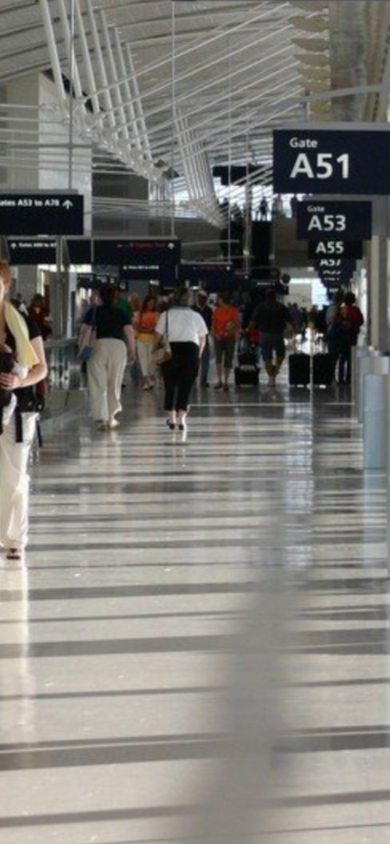
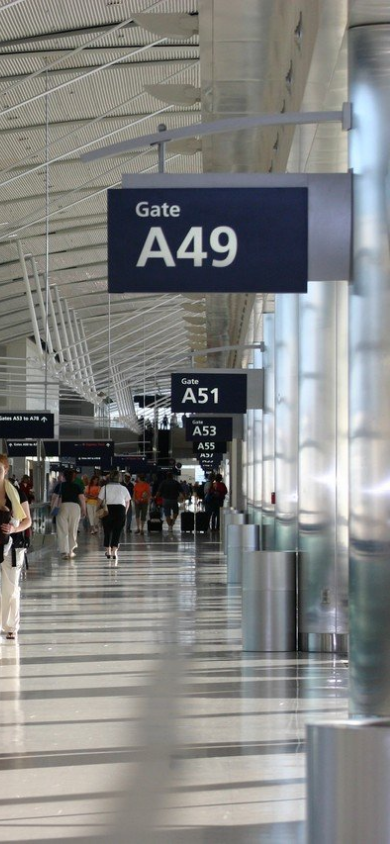
Before and after one commit to AR-Airport/landing-page, a React (Create React App) app: page / in a window 390 px wide. Built offline with nearby package versions, Linux system fonts and the light colour scheme.

Commit message:
fixed the background for full rez and responsive

```diff
--- a/src/App.js
+++ b/src/App.js
@@ -2,7 +2,7 @@ import React from "react";
 import styled from "styled-components";
 import {} from "@material-ui/core";
 import "./App.css";
-import BackgroundImg from "./Assets/DetroitAirportBackground2.svg";
+import BackgroundImg from "./Assets/DetroitBackground.jpg";
 
 function App() {
     return (
@@ -19,7 +19,7 @@ const AppCSS = styled.div``;
 const Top = styled.div`
     background-image: url(${BackgroundImg});
     background-repeat: no-repeat;
-    background-position: center center;
+    background-position: right bottom;
     background-size: cover;
     height: 100vh;
     width: 100%;
```
Also changed, not shown: src/Assets/DetroitBackground.jpg (added), src/Assets/WakeUp.PNG (added).
